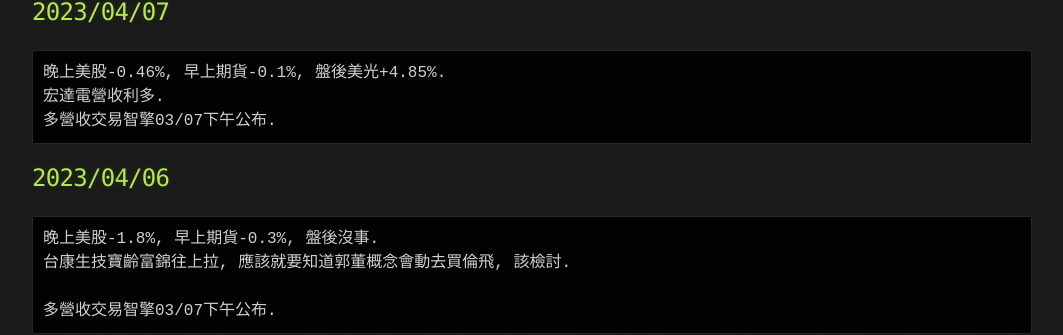
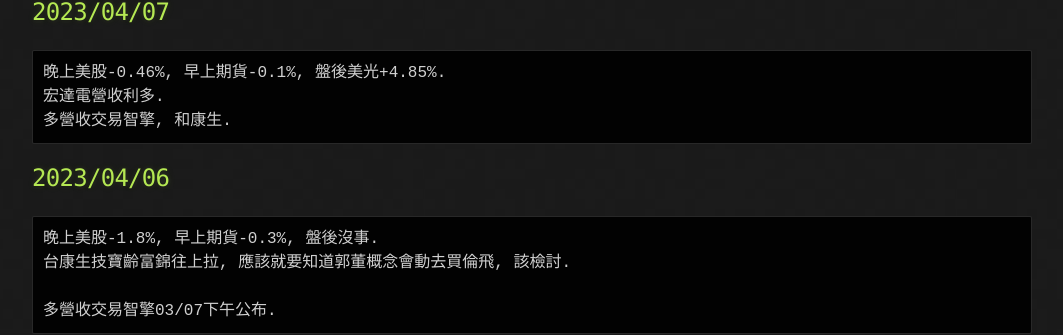
Before and after one commit to lepg5487/Stock_God, a Jekyll site: the page built from index.md, in a window 1280 px wide and 900 px high, scrolled down 468 px. Shown: the part 196-531 px from the top of the window, without its empty margins (108-1171 px from the left). Built offline with Jekyll 4.4.1, drawn with Linux system fonts in a browser that asks for light colours; our own code applies the rules of GitHub Pages for plain Markdown files.

Commit message:
Update index.md

````diff
--- a/index.md
+++ b/index.md
@@ -26,7 +26,7 @@ layout: testlayouts
 ```
 晚上美股-0.46%, 早上期貨-0.1%, 盤後美光+4.85%.
 宏達電營收利多.
-多營收交易智擎03/07下午公布.
+多營收交易智擎, 和康生.
 ```
 
 ## 2023/04/06
````
